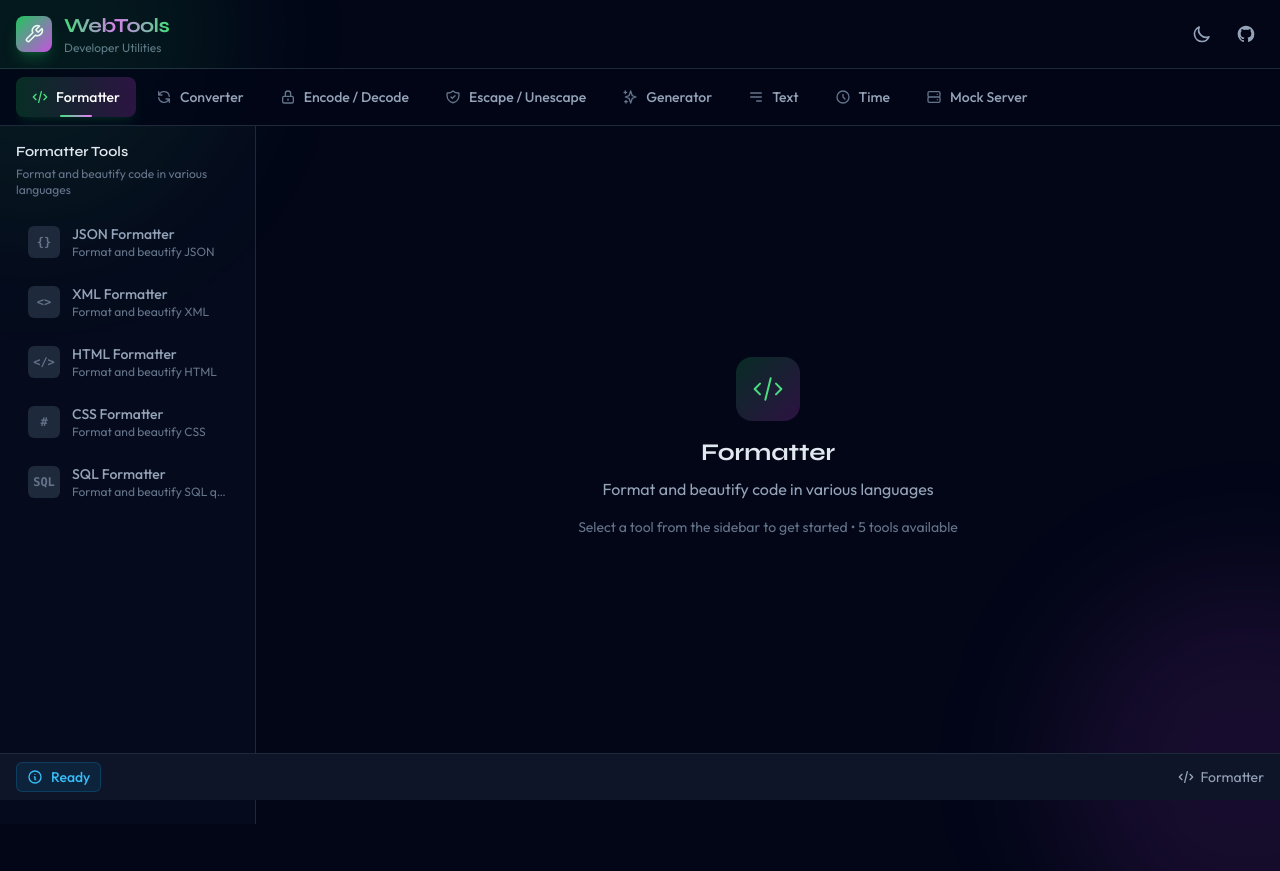
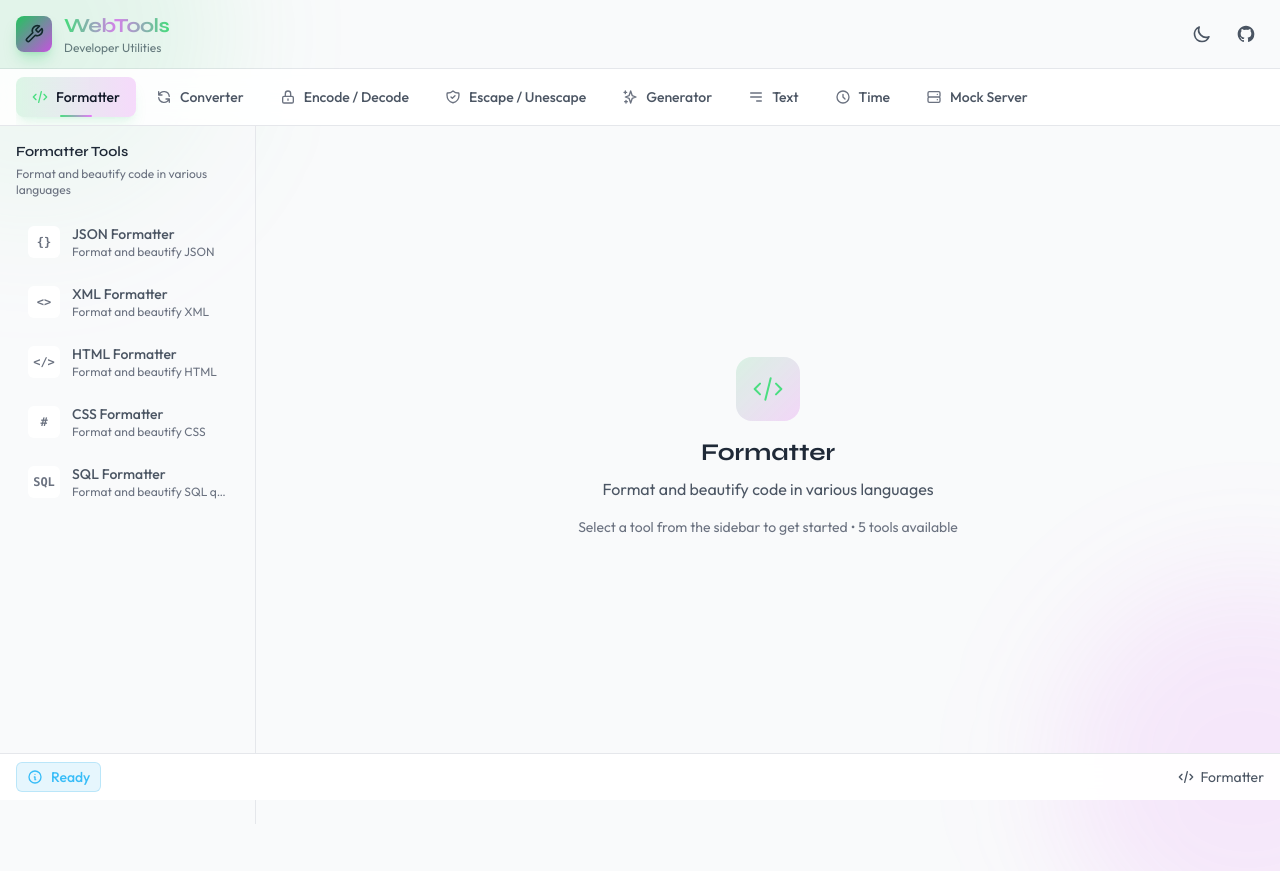
Before and after one commit to adhithya-shankar/web-tools, a React (Vite) app: page / in a window 1280 px wide. Built offline with nearby package versions, Linux system fonts and the light colour scheme.

Commit message:
feat: Implement working dark/light mode toggle
- Add theme state management with localStorage persistence
- Toggle button shows sun (dark mode) / moon (light mode) icons
- Comprehensive CSS overrides for light mode across all components
- Fix contrast issues for tab strip, sidebar, and status bar

```diff
--- a/index.html
+++ b/index.html
@@ -1,5 +1,5 @@
 <!doctype html>
-<html lang="en">
+<html lang="en" class="dark">
   <head>
     <meta charset="UTF-8" />
     <link rel="icon" type="image/svg+xml" href="/favicon.svg" />
--- a/src/components/layout/Header.tsx
+++ b/src/components/layout/Header.tsx
@@ -1,6 +1,10 @@
+import { useToolContext } from '../../context/ToolContext';
+
 export function Header() {
+  const { theme, toggleTheme } = useToolContext();
+
   return (
-    <header className="border-b border-slate-800 bg-slate-950">
+    <header className="border-b border-slate-800 bg-slate-950 dark:border-slate-800 dark:bg-slate-950 light:border-slate-200 light:bg-white">
       <div className="mx-auto flex max-w-7xl items-center justify-between px-4 py-3">
         {/* Logo */}
         <div className="flex items-center gap-3">
@@ -22,17 +26,28 @@ export function Header() {
             <h1 className="font-display text-xl font-bold tracking-tight">
               <span className="text-gradient">WebTools</span>
             </h1>
-            <p className="text-xs text-slate-500">Developer Utilities</p>
+            <p className="text-xs text-slate-500 dark:text-slate-500 light:text-slate-400">Developer Utilities</p>
           </div>
         </div>
 
         {/* Right side actions */}
         <div className="flex items-center gap-2">
-          {/* Theme toggle placeholder */}
+          {/* Theme toggle */}
           <button
-            className="rounded-lg p-2 text-slate-400 transition-colors hover:bg-slate-800 hover:text-slate-200"
-            title="Toggle theme"
+            onClick={toggleTheme}
+            className="rounded-lg p-2 text-slate-400 transition-colors hover:bg-slate-800 hover:text-slate-200 dark:text-slate-400 dark:hover:bg-slate-800 light:text-slate-600 light:hover:bg-slate-100"
+            title={theme === 'dark' ? 'Switch to light mode' : 'Switch to dark mode'}
           >
+            {theme === 'dark' ? (
+              <svg className="h-5 w-5" fill="none" viewBox="0 0 24 24" stroke="currentColor">
+                <path
+                  strokeLinecap="round"
+                  strokeLinejoin="round"
+                  strokeWidth={2}
+                  d="M12 3v1m0 16v1m9-9h-1M4 12H3m15.364 6.364l-.707-.707M6.343 6.343l-.707-.707m12.728 0l-.707.707M6.343 17.657l-.707.707M16 12a4 4 0 11-8 0 4 4 0 018 0z"
+                />
+              </svg>
+            ) : (
               <svg className="h-5 w-5" fill="none" viewBox="0 0 24 24" stroke="currentColor">
                 <path
                   strokeLinecap="round"
@@ -41,6 +56,7 @@ export function Header() {
                   d="M20.354 15.354A9 9 0 018.646 3.646 9.003 9.003 0 0012 21a9.003 9.003 0 008.354-5.646z"
                 />
               </svg>
+            )}
           </button>
 
           {/* GitHub link */}
--- a/src/context/ToolContext.tsx
+++ b/src/context/ToolContext.tsx
@@ -17,6 +17,8 @@ interface MockServerState {
   endpoints: MockEndpoint[];
 }
 
+type Theme = 'dark' | 'light';
+
 interface ToolContextValue extends ToolState {
   setSelectedTab: (tabId: TabId) => void;
   setSelectedTool: (tool: Tool | null) => void;
@@ -31,6 +33,8 @@ interface ToolContextValue extends ToolState {
   startMockServer: (port?: number, endpoints?: MockEndpoint[]) => Promise<boolean>;
   stopMockServer: () => Promise<void>;
   updateMockEndpoints: (endpoints: MockEndpoint[]) => void;
+  theme: Theme;
+  toggleTheme: () => void;
 }
 
 const defaultStatus: StatusInfo = {
@@ -47,6 +51,14 @@ export function ToolProvider({ children }: { children: ReactNode }) {
   const [isProcessing, setProcessing] = useState(false);
   const [lastAction, setLastAction] = useState<string>();
   const [stats, setStats] = useState<Record<string, string | number>>({});
+  const [theme, setTheme] = useState<Theme>(() => {
+    if (typeof window !== 'undefined') {
+      const saved = localStorage.getItem('theme') as Theme;
+      if (saved) return saved;
+      return window.matchMedia('(prefers-color-scheme: light)').matches ? 'light' : 'dark';
+    }
+    return 'dark';
+  });
   const [mockServer, setMockServer] = useState<MockServerState>({
     isRunning: false,
     port: 3001,
@@ -101,6 +113,26 @@ export function ToolProvider({ children }: { children: ReactNode }) {
   const getToolsForCurrentTab = useCallback(() => {
     return TOOLS[selectedTab] || [];
   }, [selectedTab]);
+
+  const toggleTheme = useCallback(() => {
+    setTheme((prev) => {
+      const next = prev === 'dark' ? 'light' : 'dark';
+      localStorage.setItem('theme', next);
+      return next;
+    });
+  }, []);
+
+  // Apply theme to document
+  useEffect(() => {
+    const root = document.documentElement;
+    if (theme === 'dark') {
+      root.classList.add('dark');
+      root.classList.remove('light');
+    } else {
+      root.classList.add('light');
+      root.classList.remove('dark');
+    }
+  }, [theme]);
 
   const startMockServer = useCallback(async (port: number = 3001, endpoints?: MockEndpoint[]): Promise<boolean> => {
     try {
@@ -189,6 +221,8 @@ export function ToolProvider({ children }: { children: ReactNode }) {
     startMockServer,
     stopMockServer,
     updateMockEndpoints,
+    theme,
+    toggleTheme,
   };
 
   return <ToolContext.Provider value={value}>{children}</ToolContext.Provider>;
--- a/src/index.css
+++ b/src/index.css
@@ -16,8 +16,19 @@
   }
 
   body {
-    @apply bg-slate-950 text-slate-100 font-sans;
+    @apply font-sans;
     min-height: 100vh;
+    transition: background-color 0.2s ease, color 0.2s ease;
+  }
+
+  /* Dark mode (default) */
+  html.dark body {
+    @apply bg-slate-950 text-slate-100;
+  }
+
+  /* Light mode */
+  html.light body {
+    @apply bg-gray-50 text-gray-900;
   }
 
   ::selection {
@@ -29,7 +40,7 @@
   .btn {
     @apply inline-flex items-center justify-center gap-2 px-6 py-3 font-medium rounded-xl
            transition-all duration-200 ease-out
-           focus:outline-none focus:ring-2 focus:ring-offset-2 focus:ring-offset-slate-950
+           focus:outline-none focus:ring-2 focus:ring-offset-2
            disabled:opacity-50 disabled:cursor-not-allowed;
   }
 
@@ -57,7 +68,65 @@
            focus:outline-none focus:ring-2 focus:ring-primary-500 focus:border-transparent
            transition-all duration-200;
   }
+
+  /* Light mode component overrides */
+  html.light .btn-secondary {
+    @apply bg-gray-100 text-gray-900 border-gray-300
+           hover:bg-gray-200 hover:border-gray-400;
+  }
+
+  html.light .card {
+    @apply bg-white border-gray-200 shadow-lg shadow-gray-200/50;
+  }
+
+  html.light .input {
+    @apply bg-white border-gray-300 text-gray-900 placeholder:text-gray-400;
+  }
 }
+
+/* Light mode - comprehensive color overrides */
+html.light .bg-slate-950 { background-color: #f9fafb; }
+html.light .bg-slate-900 { background-color: #f3f4f6; }
+html.light .bg-slate-900\/50 { background-color: rgb(255 255 255 / 0.8); }
+html.light .bg-slate-800 { background-color: #ffffff; }
+html.light .bg-slate-800\/50 { background-color: rgb(249 250 251 / 0.8); }
+html.light .bg-slate-800\/30 { background-color: rgb(243 244 246 / 0.5); }
+html.light .bg-slate-700 { background-color: #f3f4f6; }
+
+html.light .text-slate-100 { color: #111827; }
+html.light .text-slate-200 { color: #1f2937; }
+html.light .text-slate-300 { color: #374151; }
+html.light .text-slate-400 { color: #4b5563; }
+html.light .text-slate-500 { color: #6b7280; }
+
+html.light .border-slate-800 { border-color: #e5e7eb; }
+html.light .border-slate-700 { border-color: #d1d5db; }
+html.light .border-slate-600 { border-color: #9ca3af; }
+
+html.light .hover\:bg-slate-800:hover { background-color: #f3f4f6; }
+html.light .hover\:bg-slate-700:hover { background-color: #e5e7eb; }
+html.light .hover\:text-slate-200:hover { color: #1f2937; }
+html.light .hover\:text-slate-300:hover { color: #374151; }
+html.light .hover\:border-slate-600:hover { border-color: #9ca3af; }
+
+html.light .focus\:ring-offset-slate-950:focus { --tw-ring-offset-color: #f9fafb; }
+html.light .shadow-black\/20 { --tw-shadow-color: rgb(0 0 0 / 0.08); }
+
+/* Tab navigation light mode */
+html.light .bg-slate-950\/80 { background-color: rgb(255 255 255 / 0.9); }
+html.light .text-white { color: #111827; }
+html.light .group-hover\:text-slate-400:hover { color: #4b5563; }
+
+/* Side panel light mode */
+html.light .bg-slate-900\/30 { background-color: rgb(249 250 251 / 0.5); }
+html.light .bg-slate-900\/50 { background-color: rgb(255 255 255 / 0.7); }
+html.light .ring-primary-500\/30 { --tw-ring-color: rgb(34 197 94 / 0.3); }
+html.light .from-primary-500\/20 { --tw-gradient-from: rgb(34 197 94 / 0.15); }
+html.light .to-primary-500\/10 { --tw-gradient-to: rgb(34 197 94 / 0.08); }
+
+/* Status bar light mode */
+html.light .bg-slate-900\/95 { background-color: rgb(255 255 255 / 0.95); }
+html.light .text-slate-600 { color: #9ca3af; }
 
 @layer utilities {
   .text-gradient {
--- a/tailwind.config.js
+++ b/tailwind.config.js
@@ -1,6 +1,7 @@
 /** @type {import('tailwindcss').Config} */
 export default {
   content: ['./index.html', './src/**/*.{js,ts,jsx,tsx}'],
+  darkMode: 'class',
   theme: {
     extend: {
       fontFamily: {
```
Lines whose indentation alone changed are shown as unchanged.
